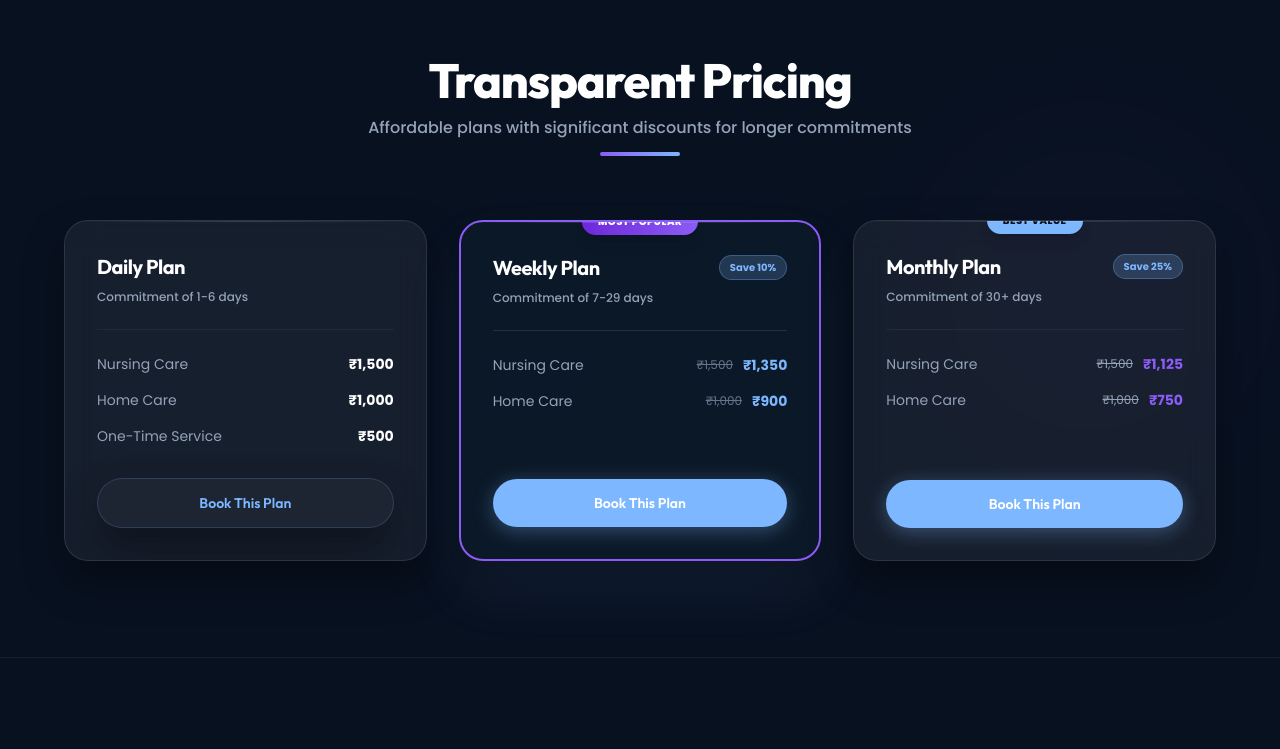
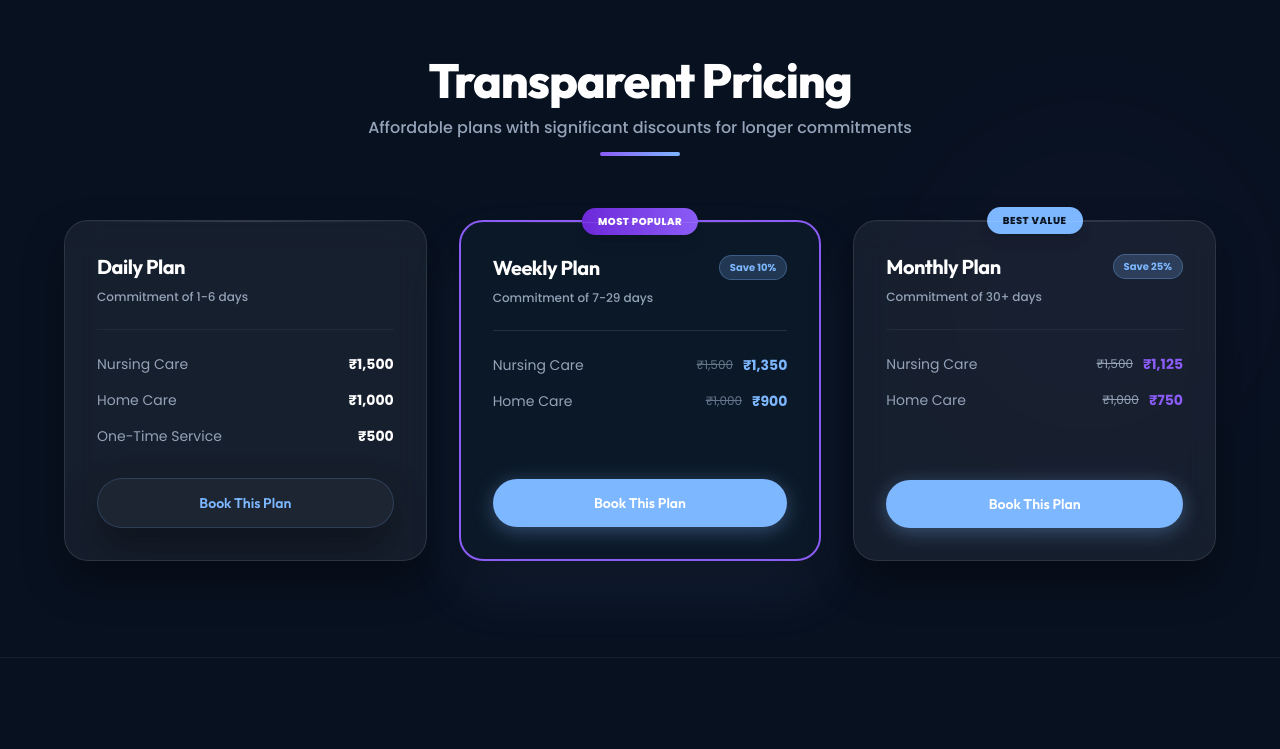
Before and after one commit to mhw47/Helping-Hand-Web, a Django app: page / in a window 1280 px wide. Shown: the part 2320-3069 px from the top of the page. Run offline with Django 4.2, Linux system fonts and the light colour scheme; some libraries are stand-ins or nearby versions.

Commit message:
Fix clipping issue on pricing badges by making cards overflow-visible

```diff
--- a/templates/core/landing.html
+++ b/templates/core/landing.html
@@ -167,7 +167,7 @@
       </div>
 
       <!-- Weekly Plan (Featured) -->
-      <div class="card flex flex-col justify-between relative pricing-featured bg-[#0D1B2A]/80 shadow-[0_20px_50px_rgba(125,183,255,0.08)]">
+      <div class="card flex flex-col justify-between relative pricing-featured bg-[#0D1B2A]/80 shadow-[0_20px_50px_rgba(125,183,255,0.08)] !overflow-visible">
         <div class="absolute -top-3.5 left-1/2 -translate-x-1/2 px-4 py-1.5 rounded-full bg-gradient-to-r from-maroon to-terracotta text-white text-[10px] font-black uppercase tracking-wider shadow-lg">Most Popular</div>
         <div>
           <div class="flex items-center justify-between mb-2">
@@ -194,7 +194,7 @@
       </div>
 
       <!-- Monthly Plan -->
-      <div class="card flex flex-col justify-between relative group">
+      <div class="card flex flex-col justify-between relative group !overflow-visible">
         <div class="absolute -top-3.5 left-1/2 -translate-x-1/2 px-4 py-1.5 rounded-full bg-blueGlow text-[#081120] text-[10px] font-black uppercase tracking-wider shadow-lg">Best Value</div>
         <div>
           <div class="flex items-center justify-between mb-2">
```
